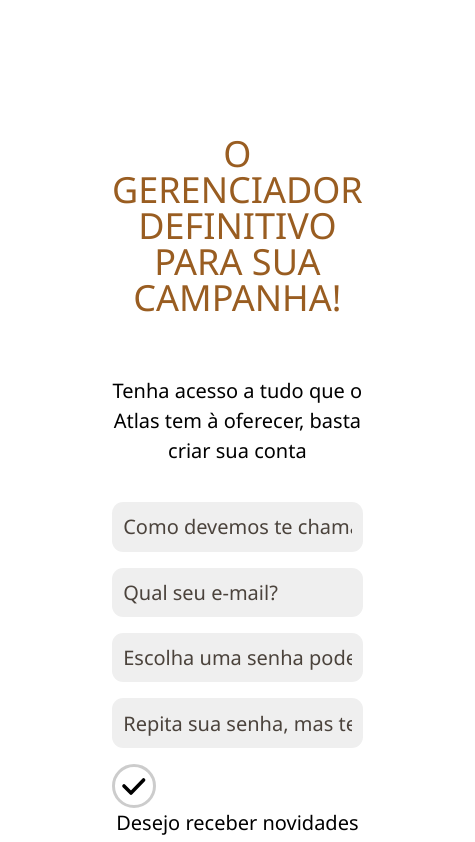
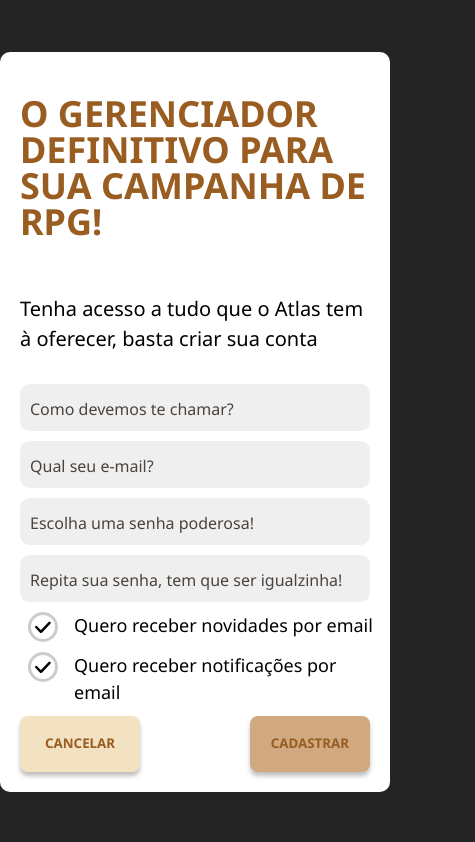
Before and after one commit to honorati/atlas_fe, a React (Vite) app: page / in a window 390 px wide. Shown: the top 842 px of the page, 475 px wide, since content can reach past the window. Built offline with nearby package versions, Linux system fonts and the light colour scheme.

Commit message:
feat: signup mobile

```diff
--- a/package.json
+++ b/package.json
@@ -10,7 +10,6 @@
     "preview": "vite preview"
   },
   "dependencies": {
-    "axios": "^1.6.0",
     "react": "^18.2.0",
     "react-dom": "^18.2.0"
   },
--- a/src/App.css
+++ b/src/App.css
@@ -1,39 +1,61 @@
 @import url('https://fonts.googleapis.com/css2?family=Noto+Sans');
-#root {
-  max-width: 1280px;
-  margin: 0 auto;
-  padding: 2rem;
-  text-align: center;
+@import url('https://fonts.googleapis.com/css2?family=Noto+Sans:wght@700&display=swap');
+:root {
+  font-family: Noto Sans;
+  line-height: 1.5;
+  font-weight: 400;
+
+  color-scheme: light dark;
+  color: rgba(255, 255, 255, 0.87);
+  background-color: #242424;
+
+  font-synthesis: none;
+  text-rendering: optimizeLegibility;
+  -webkit-font-smoothing: antialiased;
+  -moz-osx-font-smoothing: grayscale;
+  -webkit-text-size-adjust: 100%;
+}
+
+a {
+  font-weight: 500;
+  color: #646cff;
+  text-decoration: inherit;
+}
+
+a:hover {
+  color: #535bf2;
+}
+
+body {
+  margin: 0;
+  display: flex;
+  place-items: center;
+  min-width: 320px;
+  min-height: 100vh;
 }
 
 .inputText{
   border: #EFEFEF;
   display: flex;
-  min-height: 1rem;
-  min-width: 1rem;
-  padding: 0.7rem;
+  min-height: 25px;
+  min-width: 120px;
+  padding: 10px;
+  align-self: stretch;
   align-items: center;
   gap: 0.5rem;
-  align-self: stretch;
-  border-radius: 0.7rem;
+  border-radius: 0.6rem;
   background: #EFEFEF;
   color: #995D21;
   font-size: 1.25rem;
   font-family: Noto Sans;
   font-style: oblique;
-}
-
-.inputCheckbox{
-  width: 1.75rem;
-  height: 1.75rem;
-  border-radius: 1rem;
-  background: #EFEFEF;
+  min-width: 300px;
 }
 
 ::placeholder {
   color: #4b433c;
   font-family: Noto Sans;
-  font-size: 1.25rem;
+  font-size: 1rem;
   font-style: normal;
   font-weight: 400;
 }
@@ -41,7 +63,7 @@
 label {
   color: #000000;
   font-family: Noto Sans;
-  font-size: 1.25rem;
+  font-size: 18px;
   font-style: normal;
   font-weight: 400;
   justify-content: space-between;
@@ -62,12 +84,41 @@
   font-size: 2.25rem;
   font-style: normal;
   font-display: swap;
-  font-weight: 50000;
+  font-weight: bold;
+  line-height: 100%;
+  text-transform: uppercase;
+  justify-content: left;
+}
+
+button {
+  border: 1px solid transparent;
+  display: flex;
+  padding: 1.25rem;
+  justify-content: center;
+  align-items: center;
+  gap: 0.625rem;
+  border-radius: 0.5rem;
+  background: #D0A981;
+  box-shadow: 0px 4px 4px 0px rgba(0, 0, 0, 0.25);
+  color: #995D21;
+  text-align: center;
+  font-family: Noto Sans;
+  min-width: 120px;
+  font-size: 1,25rem;
+  font-style: normal;
+  font-weight: bold;
   line-height: 100%;
   text-transform: uppercase;
 }
 
-button {
+button:hover {
+  background: #995D21;
+  color: #F2E2C2;
+  transition: 0.5s;
+  border: #995D21;
+}
+
+.buttonCancel {
   display: flex;
   padding: 1.25rem;
   justify-content: center;
@@ -79,41 +130,41 @@
   color: #995D21;
   text-align: center;
   font-family: Noto Sans;
-  min-width: 10rem;
+  min-width: 120px;
   font-size: 1,25rem;
   font-style: normal;
-  font-weight: 900;
+  font-weight: bold;
   line-height: 100%; /* 1.25rem */
   text-transform: uppercase;
 }
 
-button:hover {
-  background: #995D21;
-  color: #F2E2C2;
-  transition: 0.5s;
-  border: #995D21;
+.dataColWhite {
+  display: flex;
+  padding: 20px;
+  flex-direction: column;
+  align-items: center;
+  gap: 10px;
+  align-self: stretch;
+  border-radius: 10px;
+  background: #FFF;
+  justify-content: space-between;
+  min-width: 250px;
+  max-width: 500px;
 }
 
-
-.dataCol {
+.containerLabel{
   display: flex;
-  flex-direction: column;
-  justify-content: center;
-  align-items: center;
+  flex-direction: row;
+  align-items: flex-start;
+  width: 100%;
+  padding-left: 1rem;
   gap: 1rem;
-  flex: 1 0 0;
-  background: rgba(255, 0, 0, 0.00);
 }
 
-.dataColWhite {
+.twoColumns{
+  min-width: 250px;
   display: flex;
-  max-width: 30rem;
-  padding: 5rem;
-  flex-direction: column;
-  align-items: center;
-  gap: 1rem;
-  align-self: stretch;
-  border-radius: 1rem;
-  background: #FFF;
+  flex-direction: row;
   justify-content: space-between;
+  width: 100%;
 }
--- /dev/null
+++ b/src/components/input.checkbox.tsx
@@ -0,0 +1,23 @@
+
+type Props = {
+    label : string
+    id: string
+}
+
+export function CheckBox(props : Props) {
+    return (
+        <div className="containerLabel">
+            <div className="checkbox-wrapper-44">
+                <label className="toggleButton">
+                    <input type="checkbox" id={props.id} defaultChecked/>
+                    <div>
+                        <svg viewBox="0 0 44 44">
+                            <path d="M14,24 L21,31 L39.7428882,11.5937758 C35.2809627,6.53125861 30.0333333,4 24,4 C12.95,4 4,12.95 4,24 C4,35.05 12.95,44 24,44 C35.05,44 44,35.05 44,24 C44,19.3 42.5809627,15.1645919 39.7428882,11.5937758" transform="translate(-2.000000, -2.000000)"></path>
+                        </svg>
+                    </div>
+                </label>
+            </div>
+            <label htmlFor="mailing">{props.label}</label>
+        </div>
+    )
+}
--- a/src/components/login.component.tsx
+++ /dev/null
@@ -1,40 +0,0 @@
-
-const Login = () => {
-
-    return (
-        <div className='dataColWhite'>
-            <h1>O gerenciador definitivo para sua campanha!</h1>
-            <p>Tenha acesso a tudo que o Atlas tem à oferecer, basta criar sua conta</p>
-            <input type="text" placeholder="Como devemos te chamar?" className="inputText"/>
-            <input type="text" placeholder="Qual seu e-mail?" className="inputText"/>
-            <input type="password" placeholder="Escolha uma senha poderosa!" className="inputText"/>
-            <input type="password" placeholder="Repita sua senha, mas tem que ser igualzinha" className="inputText"/>
-            <div className="checkbox-wrapper-44">
-                <label className="toggleButton">
-                    <input type="checkbox" id="mailing" defaultChecked/>
-                        <div>
-                        <svg viewBox="0 0 44 44">
-                            <path d="M14,24 L21,31 L39.7428882,11.5937758 C35.2809627,6.53125861 30.0333333,4 24,4 C12.95,4 4,12.95 4,24 C4,35.05 12.95,44 24,44 C35.05,44 44,35.05 44,24 C44,19.3 42.5809627,15.1645919 39.7428882,11.5937758" transform="translate(-2.000000, -2.000000)"></path>
-                        </svg>
-                    </div>
-                    Desejo receber novidades por e-mail
-                </label>
-            </div>
-            <div className="checkbox-wrapper-44">
-                <label className="toggleButton">
-                    <input type="checkbox" id="notification" defaultChecked/>
-                        <div>
-                        <svg viewBox="0 0 44 44">
-                            <path d="M14,24 L21,31 L39.7428882,11.5937758 C35.2809627,6.53125861 30.0333333,4 24,4 C12.95,4 4,12.95 4,24 C4,35.05 12.95,44 24,44 C35.05,44 44,35.05 44,24 C44,19.3 42.5809627,15.1645919 39.7428882,11.5937758" transform="translate(-2.000000, -2.000000)"></path>
-                        </svg>
-                    </div>
-                    Desejo receber notificações via email.
-                </label>
-            </div>
-            <button >Cancelar</button>
-            <button type="submit">Cadastrar</button>
-    </div>
-    )
-}
-
-export default Login;
--- /dev/null
+++ b/src/components/signup.component.tsx
@@ -0,0 +1,22 @@
+import { CheckBox } from "./input.checkbox";
+
+export function SignUp(){
+    return (
+        <div className="dataCol">
+            <div className='dataColWhite'>
+                <h1>O gerenciador definitivo para sua campanha de RPG!</h1>
+                <p>Tenha acesso a tudo que o Atlas tem à oferecer, basta criar sua conta</p>
+                <input type="text" placeholder="Como devemos te chamar?" className="inputText" id="login"/>
+                <input type="text" placeholder="Qual seu e-mail?" className="inputText" id="email"/>
+                <input type="password" placeholder="Escolha uma senha poderosa!" className="inputText" id="password"/>
+                <input type="password" placeholder="Repita sua senha, tem que ser igualzinha!" className="inputText" id="repeatPassword"/>
+                <CheckBox id="mailing" label="Quero receber novidades por email"/>
+                <CheckBox id="notification" label="Quero receber notificações por email"/>
+                <div className="twoColumns">
+                    <button className="buttonCancel">Cancelar</button>
+                    <button type="submit">Cadastrar</button>
+                </div>
+            </div>
+        </div>
+    )
+}
--- a/src/index.css
+++ b/src/index.css
@@ -40,7 +40,7 @@
   border-radius: 8px;
   border: 1px solid transparent;
   padding: 0.6em 1.2em;
-  font-size: 1em;
+  font-size: 80%;
   font-weight: 500;
   font-family: inherit;
   background-color: #1a1a1a;
--- a/src/main.tsx
+++ b/src/main.tsx
@@ -1,12 +1,11 @@
 import React from 'react'
 import ReactDOM from 'react-dom/client'
-import './index.css'
-import Login from './components/login.component.tsx'
 import './App.css'
 import './style/checkbox.css'
+import { SignUp } from './components/signup.component.tsx'
 
 ReactDOM.createRoot(document.getElementById('root')!).render(
   <React.StrictMode>
-    <Login/>
+    <SignUp/>
   </React.StrictMode>,
 )
--- a/src/style/checkbox.css
+++ b/src/style/checkbox.css
@@ -24,8 +24,8 @@
     border: 3px solid rgba(0, 0, 0, 0.2);
     border-radius: 50%;
     position: relative;
-    width: 44px;
-    height: 44px;
+    width: 30px;
+    height: 30px;
   }
   .checkbox-wrapper-44 .toggleButton input + div svg {
     fill: none;
@@ -33,8 +33,8 @@
     stroke: #000;
     stroke-linecap: round;
     stroke-linejoin: round;
-    width: 44px;
-    height: 44px;
+    width: 30px;
+    height: 30px;
     display: block;
     position: absolute;
     left: -3px;
```
Also changed, not shown: 1 other file (tests, documents, lock files or other folders).
